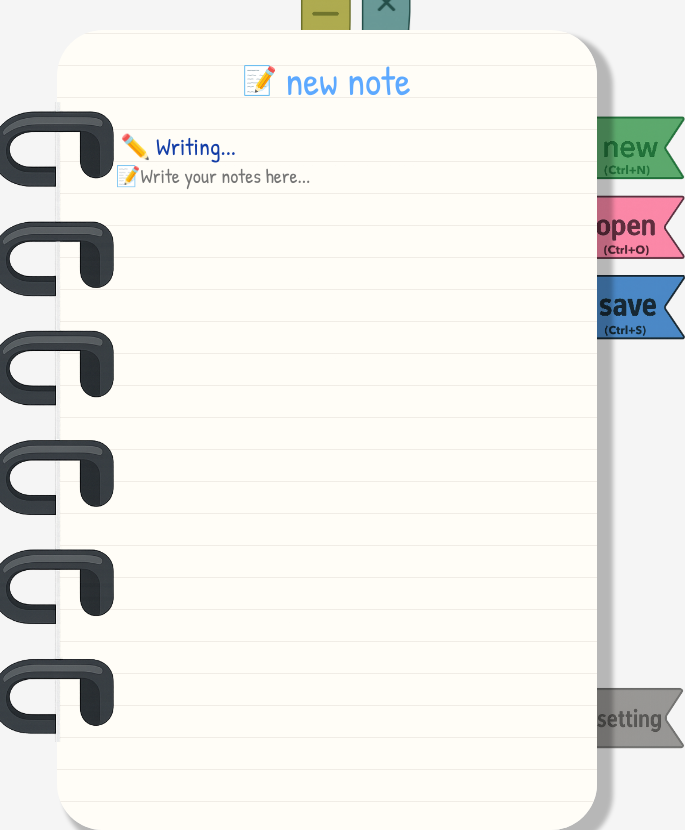
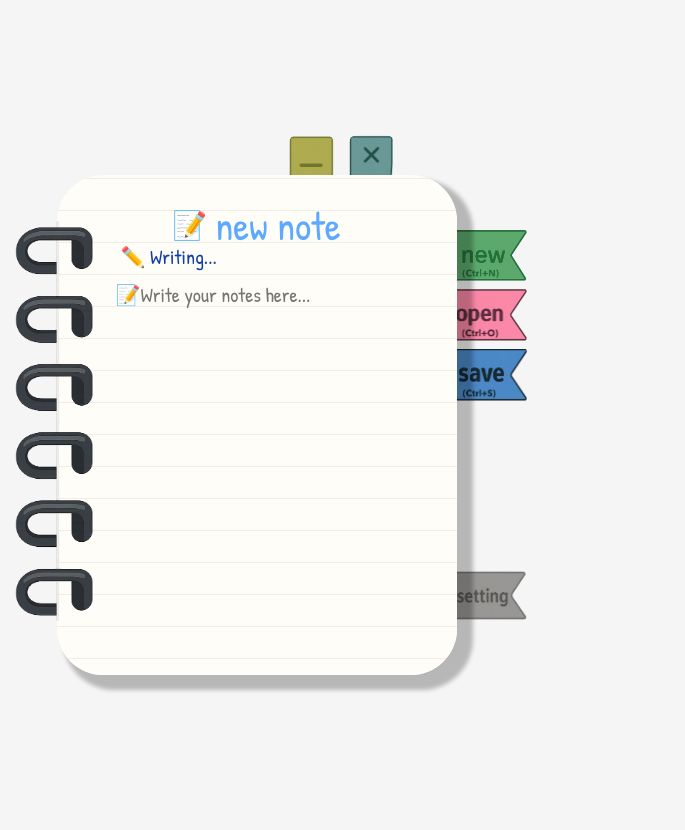
Before and after one commit to seungminbluebox/notepad-electron, an Electron app: page index.html in a window 530 px wide. Shown: the whole page, 685 px wide, since content can reach past the window. After the commit the page ends 800 px from the top, so only its background shows below. Drawn offline with Linux system fonts and the light colour scheme; no server answers.

Commit message:
노트 크기 및 전반적인 비율 조정

```diff
--- a/index.html
+++ b/index.html
@@ -32,6 +32,7 @@
         <div class="note-area">
           <textarea
             id="memo"
+            spellcheck="false"
             placeholder="📝Write your notes here..."
           ></textarea>
         </div>
--- a/main.js
+++ b/main.js
@@ -21,8 +21,8 @@ if (!app.isPackaged) {
 
 function createWindow() {
   const win = new BrowserWindow({
-    width: 730,
-    height: 880,
+    width: 530,
+    height: 560,
     frame: false, // 👈 기본 윈도우 타이틀 바 제거
     transparent: true, // ✅ 요게 핵심!
 
--- a/render.js
+++ b/render.js
@@ -5,7 +5,6 @@ window.addEventListener("DOMContentLoaded", () => {
     const isTransparent =
       localStorage.getItem("backgroundTransparent") === "true";
     const savedBg = window.electronAPI.loadBackgroundPath();
-
     function toFileUrl(path) {
       return `file://${encodeURI(path.replaceAll("\\", "/"))}`;
     }
@@ -230,6 +229,7 @@ window.addEventListener("DOMContentLoaded", () => {
       const finalPath = toFileUrl(newBgPath) + `?v=${Date.now()}`; // 🔥 캐시 무효화
       document.body.style.backgroundImage = `url("${finalPath}")`; // 바로 반영!
       window.electronAPI.saveBackgroundPath(newBgPath); // 경로 저장
+      localStorage.removeItem("backgroundTransparent");
     }
   });
   document.getElementById("defaultBg").addEventListener("click", async () => {
--- a/style.css
+++ b/style.css
@@ -14,15 +14,15 @@
 }
 @keyframes pop {
   0% {
-    transform: translate(2.5rem, 5.5rem) scale(0.5); /* ✅ 위치+확대 */
+    transform: translate(2.5rem, 3.5rem) scale(0.5); /* ✅ 위치+확대 */
     opacity: 0;
   }
   60% {
-    transform: translate(2.5rem, 5.5rem) scale(1.1);
+    transform: translate(2.5rem, 3.5rem) scale(1.1);
     opacity: 1;
   }
   100% {
-    transform: translate(2.5rem, 5.5rem) scale(1);
+    transform: translate(2.5rem, 3.5rem) scale(1);
     opacity: 1;
   }
 }
@@ -82,22 +82,25 @@ body {
 
 .container {
   position: relative;
-  width: 600px;
+  width: 500px;
   max-width: 90vw;
-  height: 800px;
-  top: 30px;
+  height: 550px;
+  /* top: 30px; */
 }
 .spring,
 .spring * {
   box-sizing: border-box;
 }
 .spring {
-  height: 725px;
+  height: 400px;
   position: relative;
   object-fit: cover;
   aspect-ratio: 483/725;
+  top: 6rem;
+  left: -0.7rem;
+  pointer-events: none;
+  z-index: 3;
 }
-
 .notepad,
 .notepad * {
   box-sizing: border-box;
@@ -171,10 +174,10 @@ body {
 
   color: #143ea7;
   font-family: "Patrick Hand", sans-serif;
-  font-size: 24px;
+  font-size: 20px;
   font-weight: 400;
   position: static;
-  transform: translate(2.5rem, 5.5rem); /* 오른쪽 2.5rem + 아래 2rem */
+  transform: translate(2.5rem, 3.5rem); /* 오른쪽 2.5rem + 아래 2rem */
 }
 .writing.animate {
   animation: pop 0.4s ease-out;
@@ -184,10 +187,10 @@ body {
   display: none;
   color: #143ea7;
   font-family: "Patrick Hand", sans-serif;
-  font-size: 24px;
+  font-size: 20px;
   font-weight: 400;
   position: static;
-  transform: translate(2.5rem, 5.5rem); /* ✅ 고정 위치 */
+  transform: translate(2.5rem, 3.5rem); /* ✅ 고정 위치 */
   transform-origin: left center;
 }
 
@@ -201,23 +204,12 @@ body {
   height: 800px;
 } */
 
-/* 겹쳐지게 만들기 위해 변경 */
-.spring {
-  position: absolute;
-  top: 4.5rem;
-  left: -2.3rem;
-  height: 80%;
-  pointer-events: none;
-
-  z-index: 3;
-}
-
 .notepad {
   position: absolute;
-  top: 0;
+  top: 50px;
   left: 30px;
-  width: 540px;
-  height: 100%;
+  width: 400px;
+  height: 500px;
   z-index: 2;
   background-image: repeating-linear-gradient(
     to bottom,
@@ -229,7 +221,6 @@ body {
   background-position: 0px 100px; /* 줄 시작 위치 조정 (상단 내용 피해서) */
   background-repeat: repeat;
   border-radius: 46px;
-  height: 800px;
   box-shadow: 11px 10px 4px 5px rgba(0, 0, 0, 0.25);
   overflow: hidden;
 }
@@ -249,9 +240,9 @@ body {
 .setting-1 {
   all: unset;
   position: absolute;
-  width: 150px;
-  height: 75px;
-  left: 31.75rem;
+  width: 120px;
+  height: 60px;
+  left: 23.75rem;
   /* z-index: 1; */
   cursor: pointer;
   transition: all 0.2s ease;
@@ -260,8 +251,8 @@ body {
 .close-btn {
   all: unset;
   position: absolute;
-  width: 55px;
-  height: 90px;
+  width: 45px;
+  height: 80px;
   right: -88px;
   /* z-index: 1; */
   cursor: pointer;
@@ -270,28 +261,24 @@ body {
 
 /* 각각 위치만 조정 */
 .new-1 {
-  top: 80px;
-  right: -50px;
+  top: 100px;
 }
 .open-1 {
   top: 160px;
-  right: -50px;
 }
 .save-1 {
-  top: 240px;
-  right: -50px;
+  top: 220px;
 }
 .setting-1 {
-  top: 650px;
-  right: -50px;
+  top: 440px;
 }
 .min-btn {
-  top: -50px;
-  right: 150px;
+  top: 10px;
+  right: 170px;
 }
 .close-btn {
-  top: -50px;
-  right: 90px;
+  top: 10px;
+  right: 110px;
 }
 /* 내부 이미지 크기 정리 */
 .save-1 img,
@@ -325,8 +312,10 @@ body {
 #memo {
   /* z-index: 10; */
   width: 100%;
-  height: 100%;
-  padding: 30px 35px;
+  height: 102.5%;
+  padding-top: 4px;
+  padding-left: 35px;
+  padding-right: 35px;
   font-size: 20px;
   line-height: 32px;
   font-family: "Patrick Hand", "Gowun Dodum", sans-serif;
```
